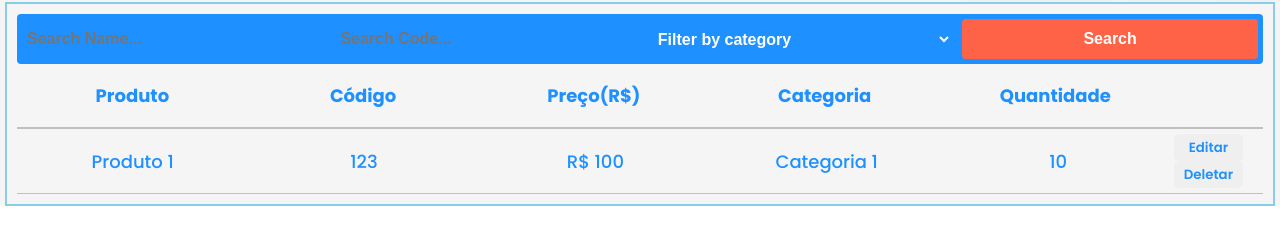
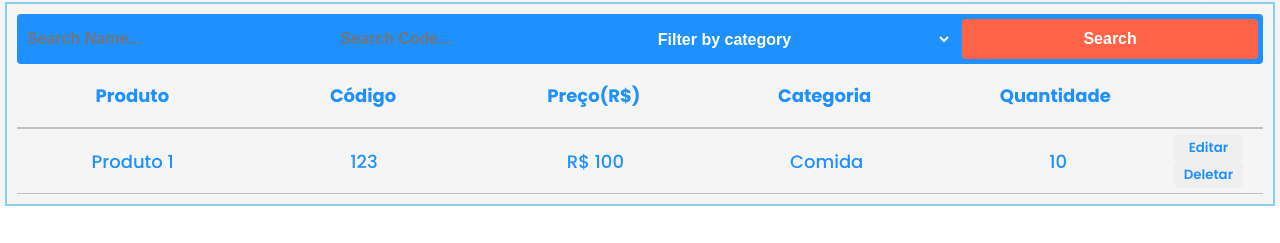
Before and after one commit to dev-anderson-rodrigues/project-control-stock, a React (Vite) app: page / in a window 1280 px wide. Shown: the part 108-351 px from the top of the page. Built offline with nearby package versions, Linux system fonts and the light colour scheme.

Commit message:
"feat": refactor form products

```diff
--- a/src/components/product-form/ProductForm.tsx
+++ b/src/components/product-form/ProductForm.tsx
@@ -4,6 +4,7 @@ import { Product, useProducts } from "../../context/productsContext";
 import { useForm } from "react-hook-form";
 import { useEffect, useState } from "react";
 import { useTheme } from "../../context/themeContext";
+import { useNavigate } from "react-router-dom";
 
 const ProductForm = () => {
   const { isDarkMode } = useTheme();
@@ -22,6 +23,7 @@ const ProductForm = () => {
     sending,
     setSending,
   } = useProducts();
+  const navigate = useNavigate();
   const [warningMessage, setWarningMessage] = useState(false);
   const [showSuccessMessage, setShowSuccessMessage] = useState(false);
 
@@ -35,13 +37,14 @@ const ProductForm = () => {
         setTimeout(() => {
           setSending(() => false);
           setShowSuccessMessage(() => true);
+          setTimeout(() => navigate("/"), 1300);
         }, 1000);
       }
       if (showSuccessMessage) setTimeout(() => setShowModal(false), 1000);
     };
 
     handleSending();
-  }, [sending, setSending, setShowModal, showSuccessMessage]);
+  }, [navigate, sending, setSending, setShowModal, showSuccessMessage]);
 
   const handleNameChange = (event: React.ChangeEvent<HTMLInputElement>) => {
     const { value } = event.target;
@@ -117,29 +120,20 @@ const ProductForm = () => {
       <div>
         <label htmlFor="category">
           Categoria
-          {currentProduct ? (
-            <input
-              type="text"
-              id="category"
-              placeholder="Categoria"
-              {...register("category", {
-                required: "Categoria é obrigatória",
-                min: 1,
-              })}
-            />
-          ) : (
           <select
             id="category"
             {...register("category", {
               required: "Categoria é obrigatória",
+              setValueAs: (value) => {
+                return value;
+              },
             })}
           >
             <option value="">Selecione uma categoria</option>
-              <option value="comida">Comida</option>
-              <option value="bebida">Bebida</option>
-              <option value="naoComestivel">Não Comestível</option>
+            <option value="Comida">Comida</option>
+            <option value="Bebida">Bebida</option>
+            <option value="Não Comestível">Não Comestível</option>
           </select>
-          )}
           {errors.category && (
             <p className="p_errors">{errors.category.message}</p>
           )}
@@ -236,6 +230,7 @@ const ProductForm = () => {
           onClick={() => {
             setSending(false);
             setShowSuccessMessage(false);
+            navigate("/");
           }}
           style={{ backgroundColor: isDarkMode ? "#ABB2BF" : "red" }}
           className="button_cancel"
--- a/src/context/productsContext.tsx
+++ b/src/context/productsContext.tsx
@@ -40,8 +40,8 @@ const ProductsProvider = ({ children }: { children: ReactNode }) => {
       code: 123,
       name: "Produto 1",
       description: "Descrição do produto 1",
-      price: 100,
-      category: "Categoria 1",
+      price: 100.0,
+      category: "Comida",
       isActive: true,
       quantity: 10,
     },
@@ -71,7 +71,6 @@ const ProductsProvider = ({ children }: { children: ReactNode }) => {
     setSending(true);
   };
 
-  console.log(page);
   return (
     <ProductsContext.Provider
       value={{
```
Lines whose indentation alone changed are shown as unchanged.
